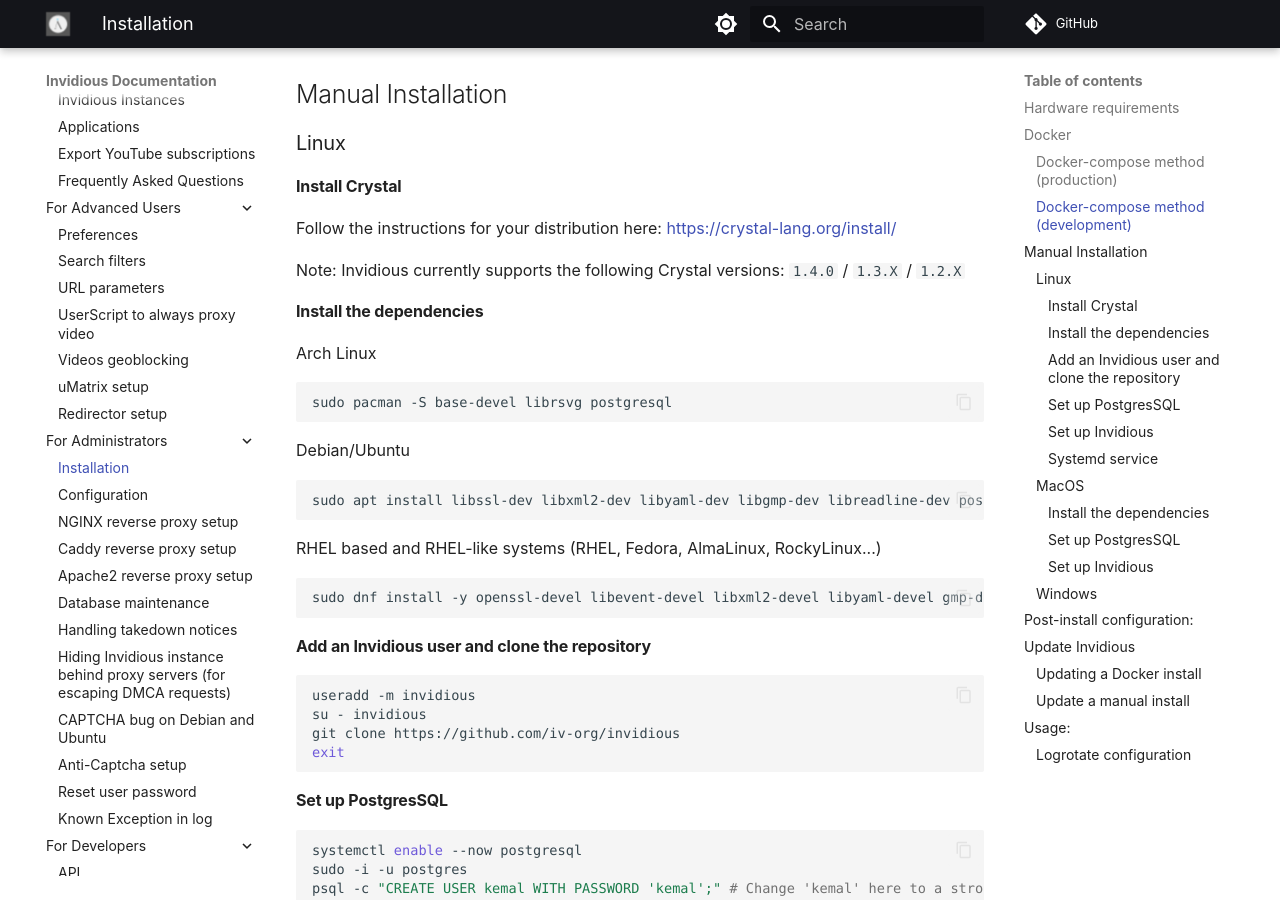
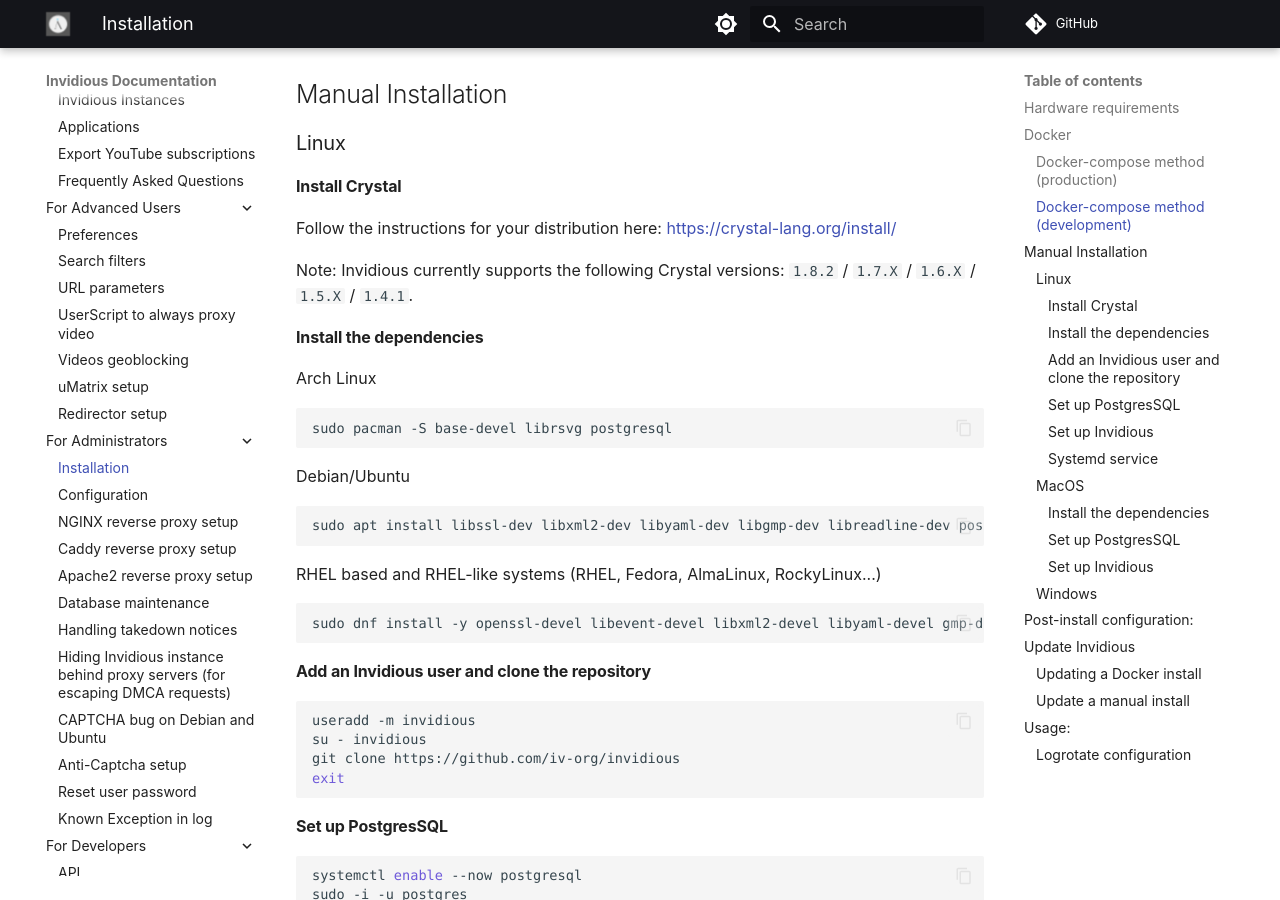
Before and after one commit to iv-org/documentation, an MkDocs documentation site: the page built from docs/installation.md, in a window 1280 px wide and 900 px high, scrolled down 2501 px. Built offline with MkDocs 1.6.1 and Material for MkDocs 9.7.7, drawn with Linux system fonts in a browser that asks for light colours; comment, search, counter and statistics services are not loaded.

Commit message:
Update crystal supported versions
https://github.com/iv-org/invidious/blob/master/.github/workflows/ci.yml#L40

```diff
--- a/docs/installation.md
+++ b/docs/installation.md
@@ -110,7 +110,7 @@
 
 Follow the instructions for your distribution here: https://crystal-lang.org/install/
 
-Note: Invidious currently supports the following Crystal versions: `1.4.0` / `1.3.X` / `1.2.X`
+Note: Invidious currently supports the following Crystal versions: `1.8.2` / `1.7.X` / `1.6.X` / `1.5.X` / `1.4.1`.
 
 #### Install the dependencies
 
```
